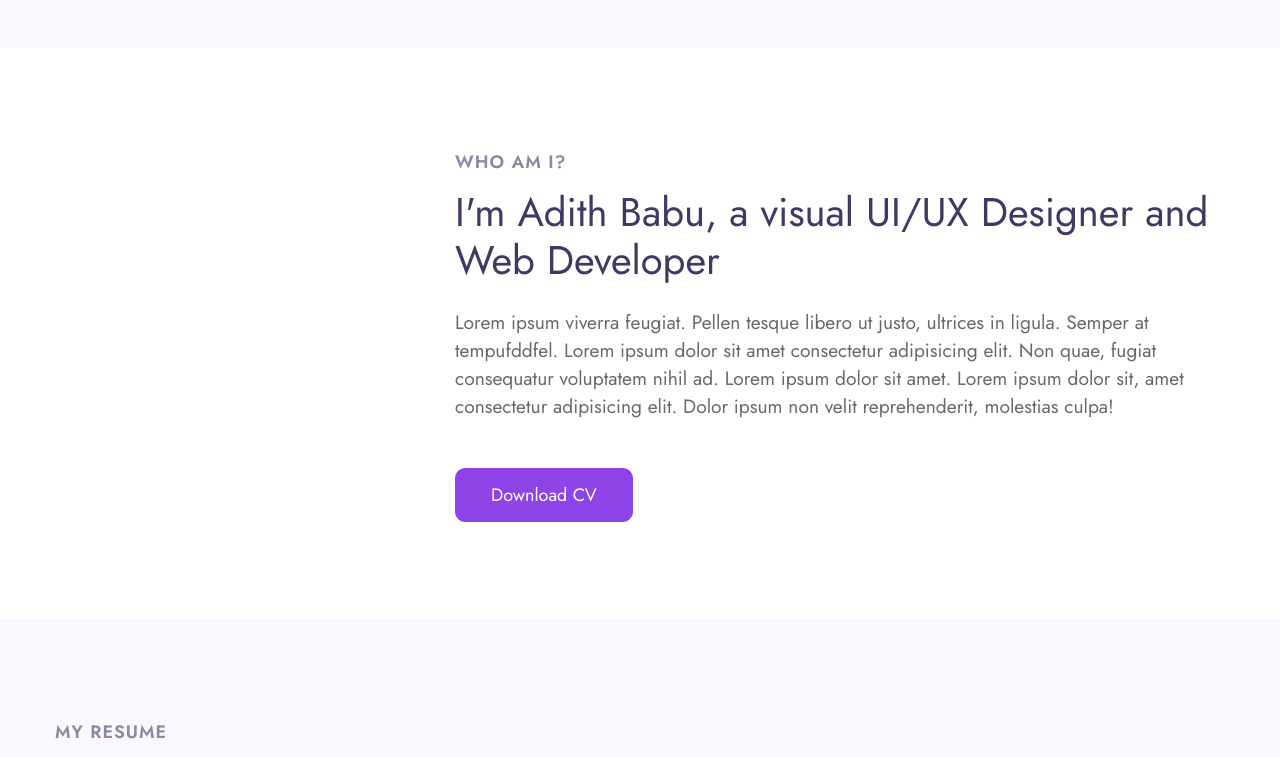
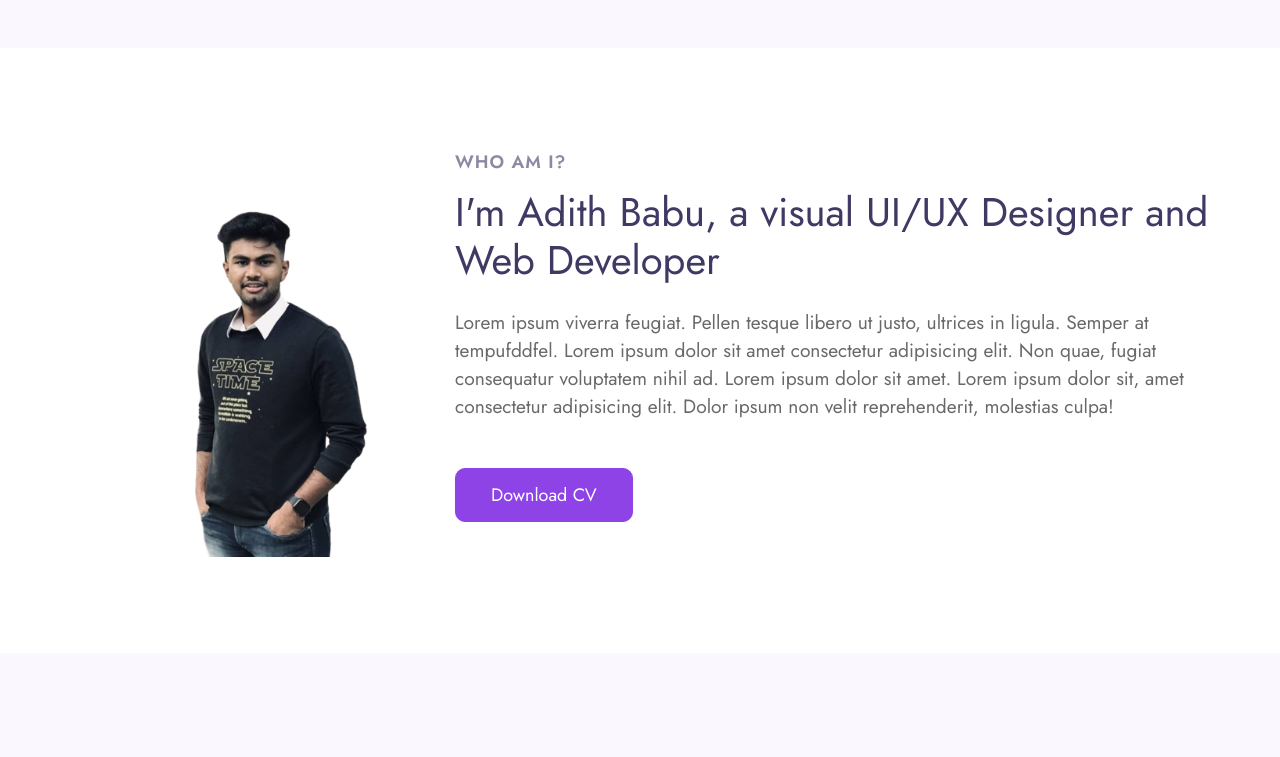
Before and after one commit to Adithbabu/11, a plain HTML site: page index.html in a window 1280 px wide. Shown: the part 715-1472 px from the top of the page. Drawn offline with Linux system fonts and the light colour scheme.

Commit message:
first commit

```diff
--- a/index.html
+++ b/index.html
@@ -105,7 +105,7 @@ Author URL: http://w3layouts.com
             <div class="row">
                 <div class="col-lg-4">
                     <div class="position-relative">
-                        <img src="assets/images/.png" alt="" class="radius-image img-fluid">
+                        <img src="assets/images/adith.png" alt="" class="radius-image img-fluid">
                     </div>
                 </div>
                 <div class="col-lg-8 mt-lg-0 mt-5">
```
Also changed, not shown: assets/images/adith.png (added).
